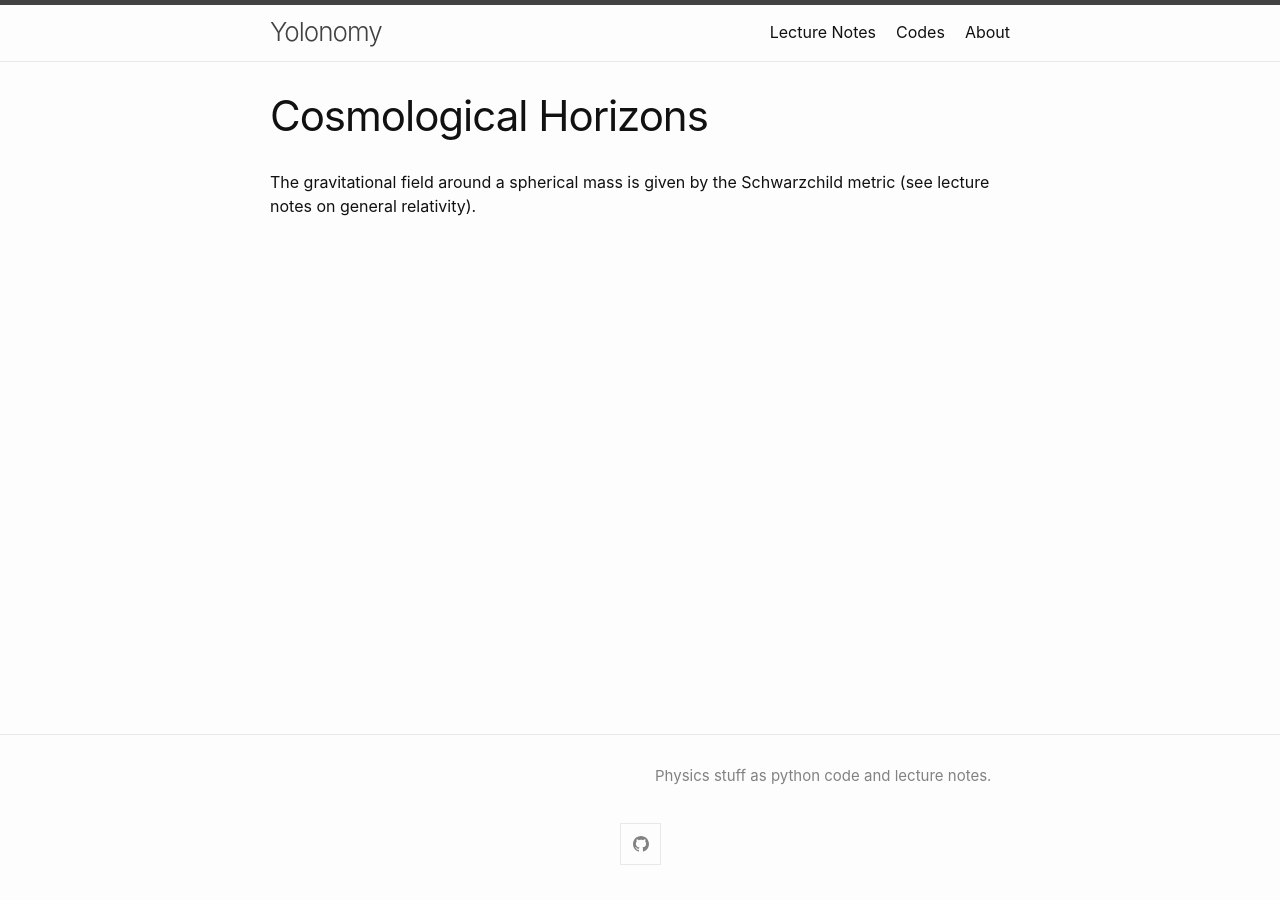
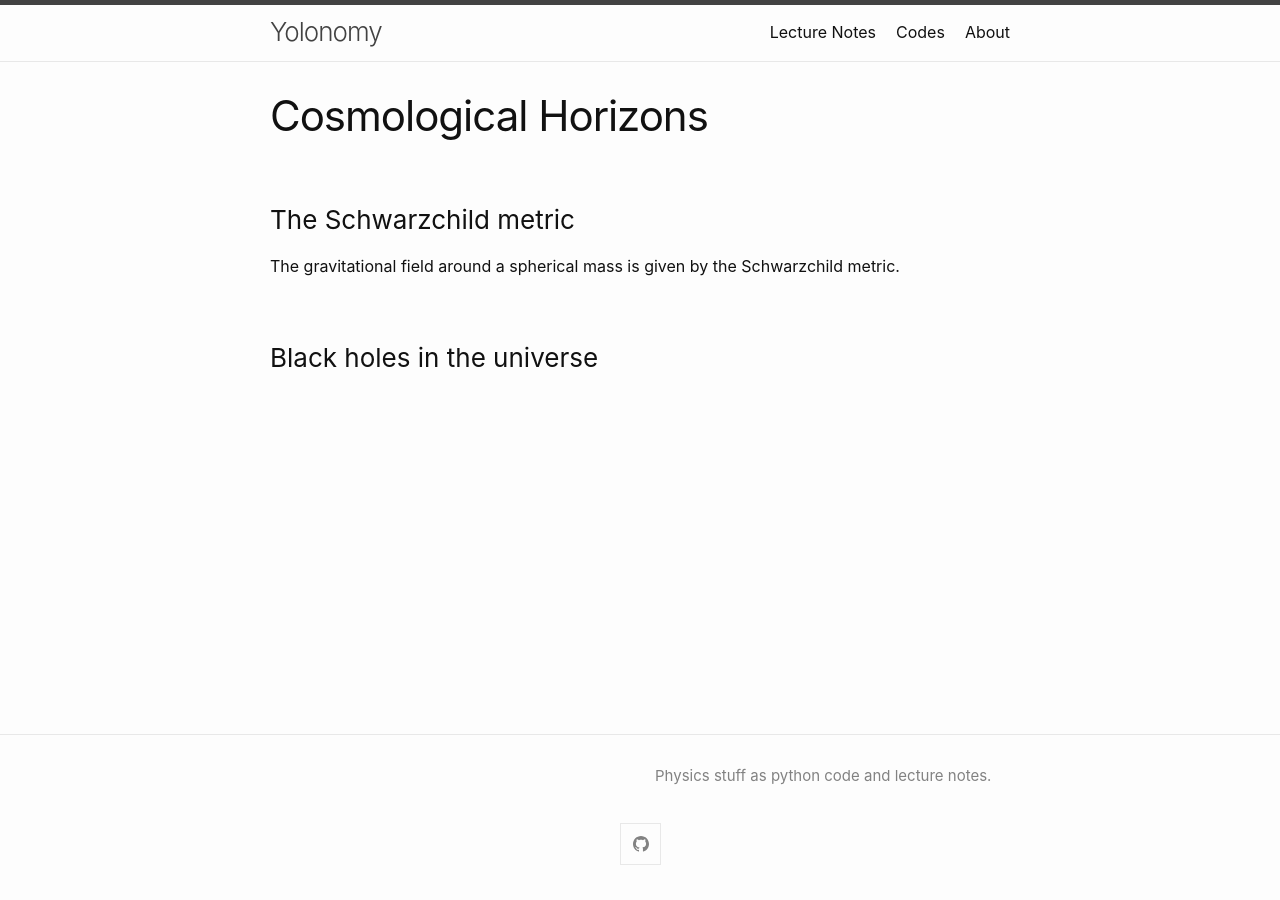
Before and after one commit to YoloNomy/YoloNomy.github.io, a Jekyll site: the page built from codes/cosmo/black-holes.md, in a window 1280 px wide. Built offline with Jekyll 4.4.1, drawn with Linux system fonts in a browser that asks for light colours.

Commit message:
Update black-holes.md

```diff
--- a/codes/cosmo/black-holes.md
+++ b/codes/cosmo/black-holes.md
@@ -3,4 +3,8 @@ layout: post
 title: "Cosmological Horizons"
 ---
 
-The gravitational field around a spherical mass is given by the Schwarzchild metric (see lecture notes on general relativity).
+### The Schwarzchild metric
+
+The gravitational field around a spherical mass is given by the Schwarzchild metric.
+
+### Black holes in the universe
```
